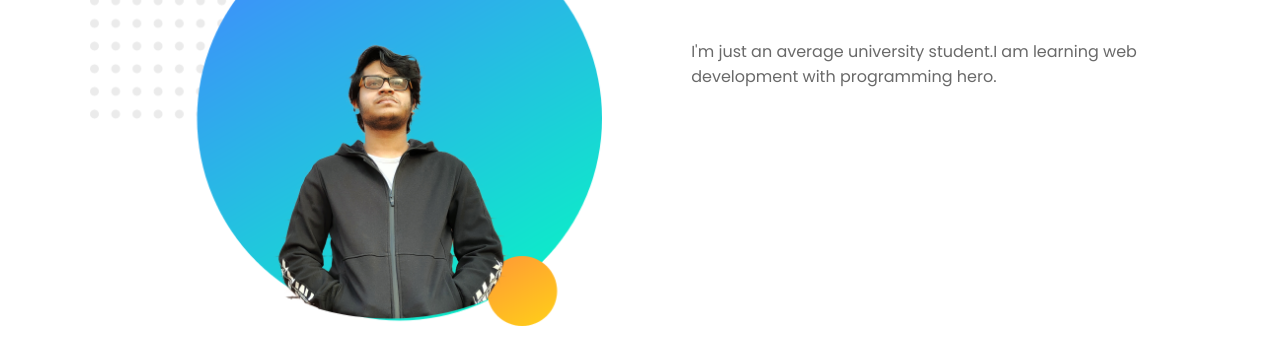
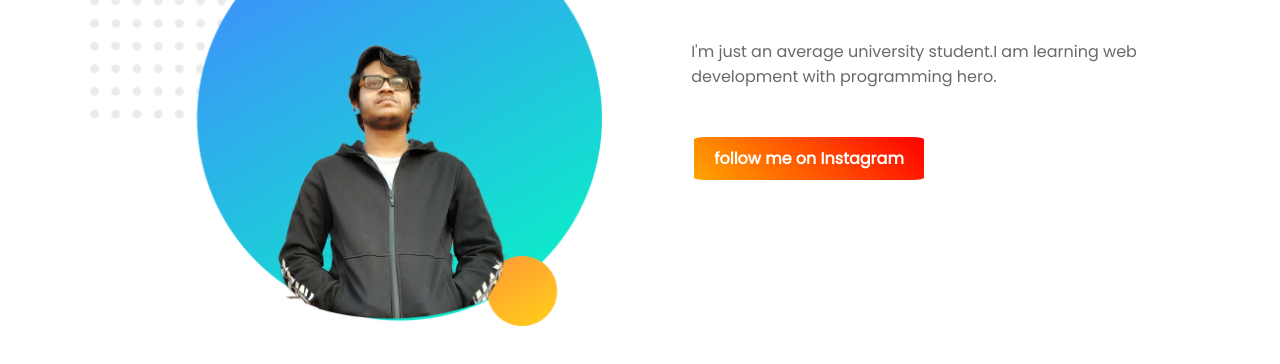
Before and after one commit to Ayon-Biswas/personal-website, a plain HTML site: page index.html in a window 1280 px wide. Shown: the part 584-948 px from the top of the page. Drawn offline with Linux system fonts and the light colour scheme.

Commit message:
added insta link

```diff
--- a/index.html
+++ b/index.html
@@ -26,6 +26,7 @@
         <div class="half-width">
         <h3><span class="abt">ABOUT</span></h3>
         <br><p>I'm just an average university student.I am learning web development with programming hero.</p></br>
+        <p><a class="link-button" target="_blank" href="https://www.facebook.com/aquarius_ayon">follow me on Instagram</a></p>
         </div>
     </section>
 </body>
```
